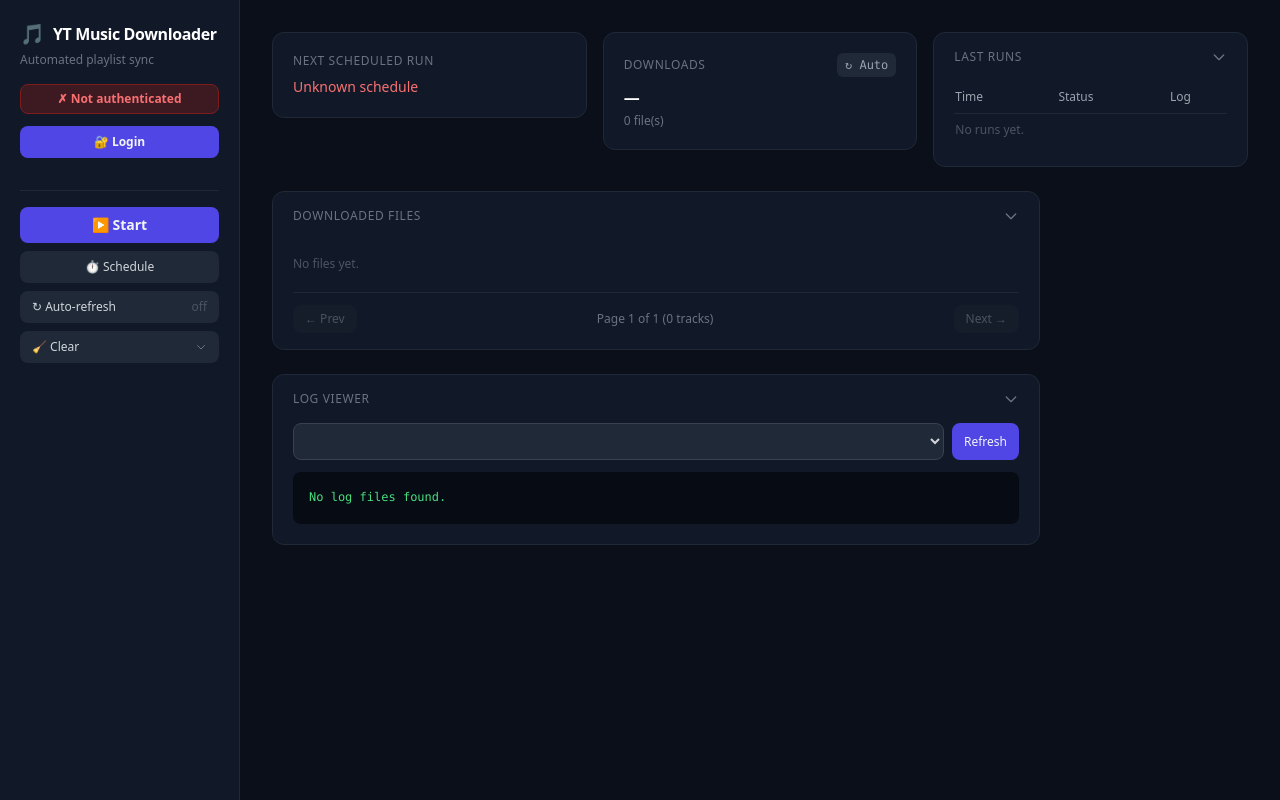
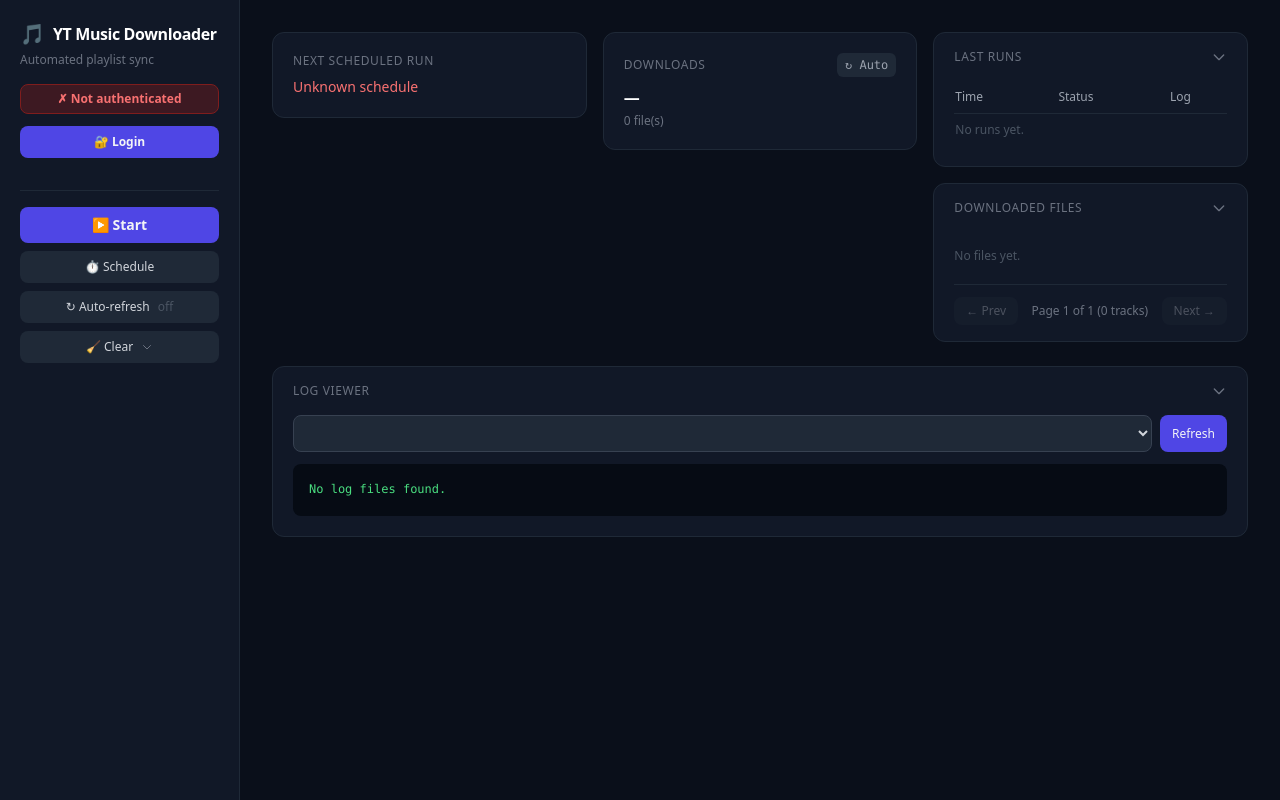
Before and after one commit to Cletus-Mccoy/autoDownloader, a Flask app: page / in a window 1280 px wide. Run offline with Flask 3, Linux system fonts and the light colour scheme; data that the repository does not hold is empty; parts of the project's set-up code (start-up, migrations or seed data) failed here and were passed over; some libraries are stand-ins or nearby versions.

Commit message:
feat: Refactor UI components for better layout and enhance auto-refresh button functionality

```diff
--- a/app/templates/index.html
+++ b/app/templates/index.html
@@ -49,7 +49,7 @@
                 ⏱ Schedule
             </button>
             <button id="global-refresh-btn" type="button" onclick="toggleGlobalRefresh()"
-                class="w-full px-3 py-2 rounded-lg bg-gray-800 hover:bg-gray-700 text-xs font-medium transition-colors text-gray-300 flex items-center justify-between">
+                class="w-full px-3 py-2 rounded-lg bg-gray-800 hover:bg-gray-700 text-xs font-medium transition-colors text-gray-300 flex items-center justify-center gap-2">
                 <span>↻ Auto-refresh</span>
                 <span id="global-refresh-indicator" class="text-gray-600 text-xs">off</span>
             </button>
@@ -57,7 +57,7 @@
             <div class="relative" id="clear-dropdown-root"
                 onmouseenter="openClearMenu()" onmouseleave="closeClearMenu()">
                 <button type="button"
-                    class="w-full px-3 py-2 rounded-lg bg-gray-800 hover:bg-gray-700 text-xs font-medium transition-colors text-gray-300 flex items-center justify-between">
+                    class="w-full px-3 py-2 rounded-lg bg-gray-800 hover:bg-gray-700 text-xs font-medium transition-colors text-gray-300 flex items-center justify-center gap-2">
                     🧹 Clear
                     <svg id="clear-chevron" class="w-3 h-3 text-gray-500 transition-transform duration-200" fill="none" viewBox="0 0 24 24" stroke="currentColor" stroke-width="2">
                         <path stroke-linecap="round" stroke-linejoin="round" d="M19 9l-7 7-7-7"/>
@@ -120,6 +120,9 @@
                 <div id="download-count" class="text-xs text-gray-500 mt-1">{{ downloads | length }} file(s)</div>
             </div>
 
+            <!-- Col 3: Last Runs + Downloaded Files stacked -->
+            <div class="flex flex-col gap-4">
+
                 <!-- Last Runs -->
                 <div class="bg-gray-900 border border-gray-800 rounded-xl overflow-hidden">
                     <button onclick="toggleCard('last-runs')"
@@ -130,8 +133,9 @@
                         </svg>
                     </button>
                     <div id="last-runs-body" class="px-5 pb-5">
+                        <div class="max-h-[45vh] overflow-y-auto">
                             <table class="w-full text-xs">
-                        <thead>
+                                <thead class="sticky top-0 bg-gray-900">
                                     <tr class="border-b border-gray-800">
                                         <th class="py-2 pr-3 text-left text-gray-400 font-medium">Time</th>
                                         <th class="py-2 pr-2 text-left text-gray-400 font-medium">Status</th>
@@ -146,8 +150,8 @@
                     </div>
                 </div>
 
-        <!-- Download file list -->
-        <div class="bg-gray-900 border border-gray-800 rounded-xl max-w-3xl overflow-hidden">
+                <!-- Downloaded Files -->
+                <div class="bg-gray-900 border border-gray-800 rounded-xl overflow-hidden">
                     <button onclick="toggleCard('dl-files')"
                         class="w-full flex items-center justify-between px-5 py-4 text-left hover:bg-gray-800/40 transition-colors">
                         <span class="text-xs font-medium text-gray-500 uppercase tracking-wider">Downloaded Files</span>
@@ -156,10 +160,9 @@
                         </svg>
                     </button>
                     <div id="dl-files-body" class="px-5 pb-4">
-                <div id="download-list" class="divide-y divide-gray-800/60">
+                        <div id="download-list" class="divide-y divide-gray-800/60 max-h-[45vh] overflow-y-auto">
                             <div class="py-4 text-xs text-gray-600">Loading...</div>
                         </div>
-                <!-- Pagination -->
                         <div id="dl-pagination" class="flex items-center justify-between pt-3 mt-1 border-t border-gray-800">
                             <button id="dl-prev" onclick="dlChangePage(-1)"
                                 class="px-3 py-1.5 rounded-lg bg-gray-800 hover:bg-gray-700 text-xs text-gray-300 disabled:opacity-30 disabled:cursor-not-allowed transition-colors">
@@ -174,8 +177,11 @@
                     </div>
                 </div>
 
+            </div>
+        </div>
+
         <!-- Log Viewer -->
-        <div class="bg-gray-900 border border-gray-800 rounded-xl max-w-3xl overflow-hidden">
+        <div class="bg-gray-900 border border-gray-800 rounded-xl overflow-hidden">
             <button onclick="toggleCard('log-viewer')"
                 class="w-full flex items-center justify-between px-5 py-4 text-left hover:bg-gray-800/40 transition-colors">
                 <span class="text-xs font-medium text-gray-500 uppercase tracking-wider">Log Viewer</span>
@@ -194,7 +200,7 @@
                     </button>
                 </div>
                 <pre id="log-content"
-                    class="rounded-lg p-4 max-h-72 overflow-y-auto text-xs font-mono leading-relaxed text-green-400"
+                    class="rounded-lg p-4 max-h-[45vh] overflow-y-auto text-xs font-mono leading-relaxed text-green-400"
                     style="background-color:#060b14">Select a log to view...</pre>
             </div>
         </div>
@@ -267,9 +273,6 @@
         <input id="cron-editor" type="text" spellcheck="false" placeholder="0 3 * * *"
             class="w-full bg-gray-950 border border-gray-700 rounded-lg px-3 py-2 text-sm font-mono text-gray-200 focus:outline-none focus:border-indigo-500 transition-colors"
             style="background-color:#060b14">
-        <div class="mt-2 px-1 text-xs font-mono text-gray-700 truncate">
-            &lt;expression&gt;&nbsp;root python /app/scripts/scheduler.py &gt;&gt; /var/log/cron.log 2&gt;&amp;1
-        </div>
         <div class="flex items-center gap-3 mt-4">
             <button onclick="saveCron()"
                 class="px-4 py-2 rounded-lg bg-indigo-600 hover:bg-indigo-500 text-xs font-semibold transition-colors">
@@ -595,12 +598,12 @@
         if (globalRefreshInterval) {
             clearInterval(globalRefreshInterval);
             globalRefreshInterval = null;
-            btn.className       = 'w-full px-3 py-2 rounded-lg bg-gray-800 hover:bg-gray-700 text-xs font-medium transition-colors text-gray-300 flex items-center justify-between';
+            btn.className       = 'w-full px-3 py-2 rounded-lg bg-gray-800 hover:bg-gray-700 text-xs font-medium transition-colors text-gray-300 flex items-center justify-center gap-2';
             indicator.textContent = 'off';
             indicator.className   = 'text-gray-600 text-xs';
         } else {
             globalRefreshInterval = setInterval(globalRefresh, 30000);
-            btn.className       = 'w-full px-3 py-2 rounded-lg bg-indigo-700 hover:bg-indigo-600 text-xs font-medium transition-colors text-white flex items-center justify-between';
+            btn.className       = 'w-full px-3 py-2 rounded-lg bg-indigo-700 hover:bg-indigo-600 text-xs font-medium transition-colors text-white flex items-center justify-center gap-2';
             indicator.textContent = '30s';
             indicator.className   = 'text-indigo-300 text-xs';
         }
```
Lines whose indentation alone changed are shown as unchanged.
